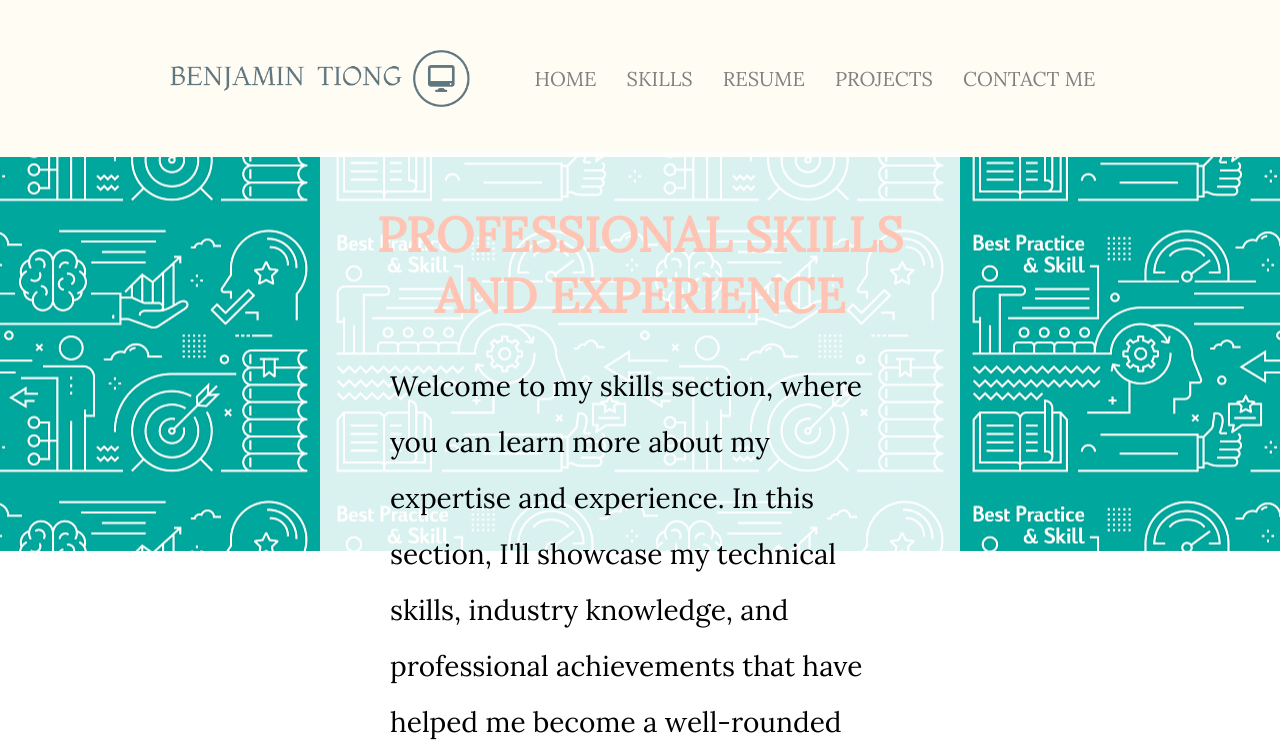
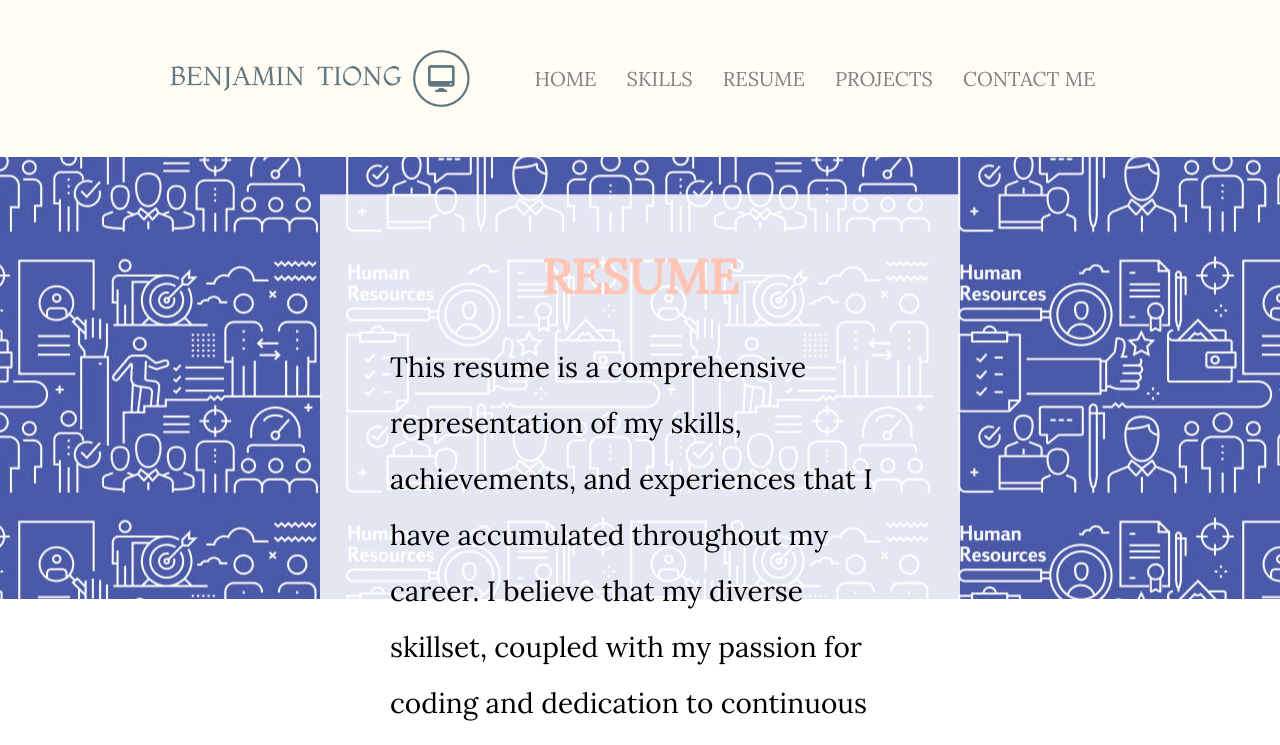
Before and after one commit to bengoEOZZ/portfolio, a PHP site: page /resume in a window 1280 px wide. Shown: the top 745 px of the page. Run offline with PHP 8.4, Linux system fonts and the light colour scheme.

Commit message:
Modified Resume Page

```diff
--- a/resume/index.php
+++ b/resume/index.php
@@ -11,15 +11,12 @@
     <div class="header-container">
 		<div class="page-background"></div>
 		<div class="page-container">
-			<h1 class="page-title" id="page-title">PROFESSIONAL SKILLS AND EXPERIENCE</h1>
+			<h1 class="page-title" id="page-title">RESUME</h1>
 			<p class="page-description">
-				Welcome to my skills section, where you can learn more about my expertise and
-				experience. In this section, I'll showcase my technical skills, industry knowledge,
-				and professional achievements that have helped me become a well-rounded and
-				knowledgeable individual. I have a diverse set of skills that I've developed
-				over the years, whether you're a potential employer or just curious about what
-				I can bring to the table, I invite you to explore this section and get to know
-				me a little better.
+                This resume is a comprehensive representation of my skills,
+                achievements, and experiences that I have accumulated throughout my career.
+                I believe that my diverse skillset, coupled with my passion for coding
+                and dedication to continuous learning, make me a strong candidate for any role.
 			</p>
 		</div>
 	</div>
--- a/static/css/nav_style.css
+++ b/static/css/nav_style.css
@@ -82,6 +82,7 @@ body {
 
 /* Add a sub-menu to each navlink */
 .sub-menu {
+    z-index: 4;
     position: absolute;
     top: 100%; /* Position the sub-menu below the navlink */
     left: 0;
--- a/static/css/resume_style.css
+++ b/static/css/resume_style.css
@@ -3,22 +3,22 @@
     position: relative;
     margin-top: 90px;
     width: 100%;
-    height: 100%;
+    height: 70%;
 }
 
 .page-background {
     position: absolute;
     margin-top: 0;
     width: 100%;
-    height: 50%;
-    background-image: url("/static/images/skills-banner.jpg");
+    height: 80%;
+    background-image: url("/static/images/resume-banner.jpg");
     background-size: 100% cover; /* This property will make the image cover the entire background while maintaining aspect ratio */
     background-position: center; /* This property will make the image positioned at the center */
 }
 
 .page-container {
     z-index: 1;
-    top: 65%;
+    top: 70%;
     left: 50%;
     transform: translate(-50%, -50%);
     position: absolute; /* Set the position of the child container to absolute */
--- a/static/css/skills_style.css
+++ b/static/css/skills_style.css
@@ -1,5 +1,6 @@
 /* * * * * * * * * * Skills Styling * * * * * * * * * */
 .header-container {
+    z-index: 0;
     position: relative;
     margin-top: 90px;
     width: 100%;
```
